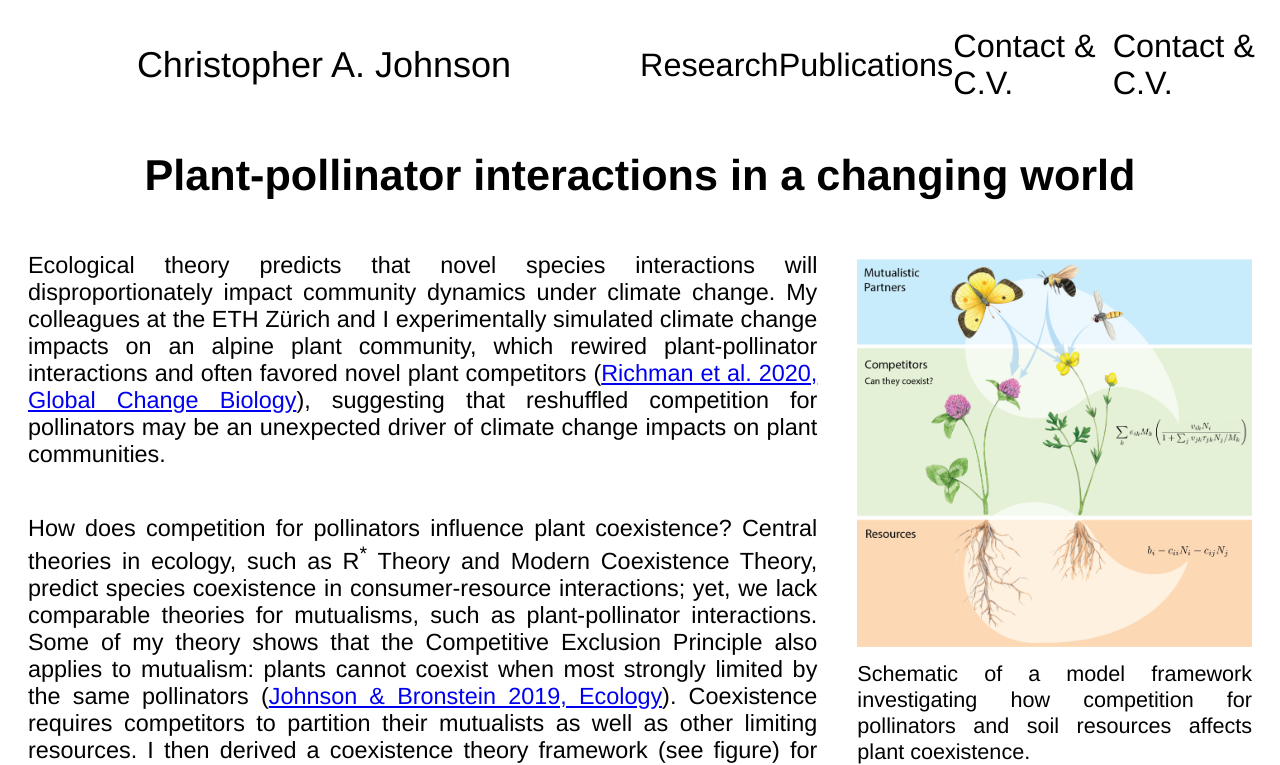
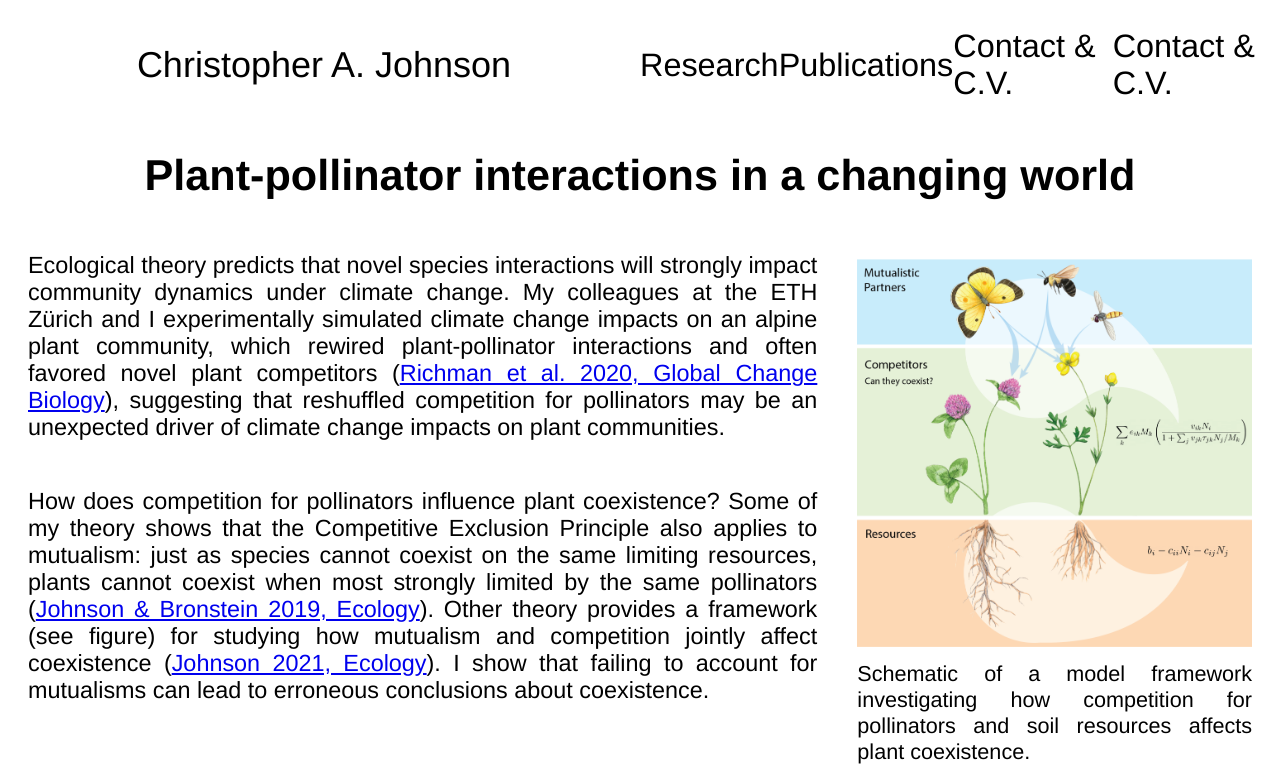
Before and after one commit to chrisajohnson/chrisajohnson.github.io, a Jekyll site: the page built from research/plant_pollinator.md, in a window 1280 px wide and 1400 px high, cut to the strip 0-765 px from the top of the window. Built offline with Jekyll 4.4.1, drawn with Linux system fonts in a browser that asks for light colours; some of the changed text lies outside the part shown.

Commit message:
Update plant_pollinator.md

```diff
--- a/research/plant_pollinator.md
+++ b/research/plant_pollinator.md
@@ -7,8 +7,8 @@
 
 <div class="content-up">
   <div class="content-left">
-    <p>Ecological theory predicts that novel species interactions will disproportionately impact community dynamics under climate change. My colleagues at the ETH Zürich and I experimentally simulated climate change impacts on an alpine plant community, which rewired plant-pollinator interactions and often favored novel plant competitors (<a href="https://chrisajohnson.github.io/publications/" target="_blank" rel="noopener">Richman et al. 2020, Global Change Biology</a>), suggesting that reshuffled competition for pollinators may be an unexpected driver of climate change impacts on plant communities.</p>
-    <p>How does competition for pollinators influence plant coexistence? Central theories in ecology, such as R<sup>*</sup> Theory and Modern Coexistence Theory, predict species coexistence in consumer-resource interactions; yet, we lack comparable theories for mutualisms, such as plant-pollinator interactions. Some of my theory shows that the Competitive Exclusion Principle also applies to mutualism: plants cannot coexist when most strongly limited by the same pollinators (<a href="https://chrisajohnson.github.io/publications/" target="_blank" rel="noopener">Johnson & Bronstein 2019, Ecology</a>). Coexistence requires competitors to partition their mutualists as well as other limiting resources. I then derived a coexistence theory framework (see figure) for studying how mutualism and competition jointly affect coexistence (<a href="https://chrisajohnson.github.io/publications/" target="_blank" rel="noopener">Johnson 2021, Ecology</a>). I show that failing to account for mutualisms can lead to erroneous conclusions about coexistence.</p>
+    <p>Ecological theory predicts that novel species interactions will strongly impact community dynamics under climate change. My colleagues at the ETH Zürich and I experimentally simulated climate change impacts on an alpine plant community, which rewired plant-pollinator interactions and often favored novel plant competitors (<a href="https://chrisajohnson.github.io/publications/" target="_blank" rel="noopener">Richman et al. 2020, Global Change Biology</a>), suggesting that reshuffled competition for pollinators may be an unexpected driver of climate change impacts on plant communities.</p>
+    <p>How does competition for pollinators influence plant coexistence? Some of my theory shows that the Competitive Exclusion Principle also applies to mutualism: just as species cannot coexist on the same limiting resources, plants cannot coexist when most strongly limited by the same pollinators (<a href="https://chrisajohnson.github.io/publications/" target="_blank" rel="noopener">Johnson & Bronstein 2019, Ecology</a>). Other theory provides a framework (see figure) for studying how mutualism and competition jointly affect coexistence (<a href="https://chrisajohnson.github.io/publications/" target="_blank" rel="noopener">Johnson 2021, Ecology</a>). I show that failing to account for mutualisms can lead to erroneous conclusions about coexistence.</p>
   </div>
 
   <div class="content-right">
@@ -22,14 +22,14 @@
 
 <div class="content-down">
   <div class="content-left">
-    <p>With community ecologist (<a href="https://levine.princeton.edu/" target="_blank" rel="noopener">Jonathan Levine</a>, I tested my theory by conducting a large field experiment, finding that competition for pollinators destabilized and eroded plant coexistence mainly because pollinators favored plants species when they were abundant over their rare competitors (<a href="https://chrisajohnson.github.io/publications/" target="_blank" rel="noopener">Johnson et al. 2022, Nature</a>). These effects should grow even stronger if pollinator decline intensifies pollen limitation, so I experimentally simulated pollinator decline and found severe reductions in both floral visitation and per capita seed production that favored some plant competitors over others, suggesting that pollinator decline may reduce plant diversity by reshuffling competition and driving competitive exclusion.</p>
-    <p>Given that plants and pollinators are shifting both their ranges and phenologies (biological timing) in response to climate change, how does spatiotemporal environmental variability influence plant-pollinator coexistence? From an evolutionary perspective, theory suggests that spatiotemporal heterogeneity can maintain coevolving mutualisms. I have developed eco-evolutionary theory reconciling how mutualisms can evolve from antagonistic interactions (<a href="https://chrisajohnson.github.io/publications/" target="_blank" rel="noopener">Johnson et al. 2021, Nature Communications</a>), and I am currently investigating how spatiotemporal environmental variability affects plant-pollinator coexistence and coevolution in the face of climate change and pollinator decline.</p>
+    <p>With (<a href="https://levine.princeton.edu/" target="_blank" rel="noopener">Jonathan Levine</a>, I tested my theory by conducting a large field experiment, finding that competition for pollinators destabilized and eroded plant coexistence, mainly because pollinators favored plants species when they were abundant over their rare competitors (<a href="https://chrisajohnson.github.io/publications/" target="_blank" rel="noopener">Johnson et al. 2022, Nature</a>). These effects should grow even stronger if pollinator decline intensifies pollen limitation, so I experimentally simulated pollinator decline, which reduced plant fitness and reshuffled plant competition, suggesting that pollinator decline could reduce plant diversity by driving competitve exclusion.</p>
+    <p>Given that plants and pollinators are shifting both their ranges and phenologies (biological timing) in response to climate change, I am interested in how spatiotemporal environmental variability influences plant-pollinator coexistence. Theory suggests that spatiotemporal heterogeneity can actually maintain coevolving mutualisms. I have developed eco-evolutionary theory reconciling how mutualisms can evolve from antagonistic interactions (<a href="https://chrisajohnson.github.io/publications/" target="_blank" rel="noopener">Johnson et al. 2021, Nature Communications</a>), and I am currently investigating how spatiotemporal variability affects plant-pollinator coexistence and coevolution in the face of climate change and pollinator decline.</p>
   </div>
 
   <div class="content-right">
     <figure>
       <img src="{{ '/images/Pollinator_experiment.jpg' | relative_url }}" alt="Competition for pollinators experiment" >
-      <figcaption>Experiment investigating how competition for pollinators influences plant coexistence.</figcaption>
+      <figcaption>Experiment studying how competition for pollinators influences plant coexistence.</figcaption>
     </figure>
   </div>
 </div>
```
